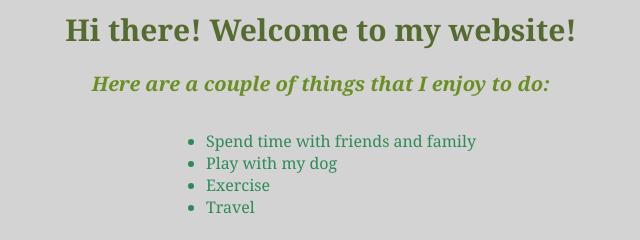
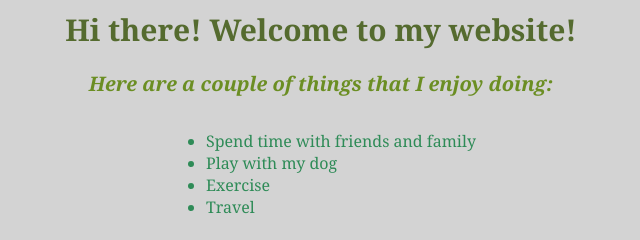
Before and after one commit to dbrown13/deryn-personal-website, a plain HTML site: page index.html in a window 1280 px wide. Shown: the part 319-559 px from the top of the page, 319-959 px from the left. Drawn offline with Linux system fonts and the light colour scheme.

Commit message:
add style.css, connect to index.html

```diff
--- a/index.html
+++ b/index.html
@@ -12,7 +12,7 @@
     height="300"
     />
     <h1>Hi there! Welcome to my website!</h1>
-    <h2>Here are a couple of things that I enjoy to do:</h2>
+    <h2>Here are a couple of things that I enjoy doing:</h2>
     <div>
         <ul>
             <li>Spend time with friends and family</li>
```
